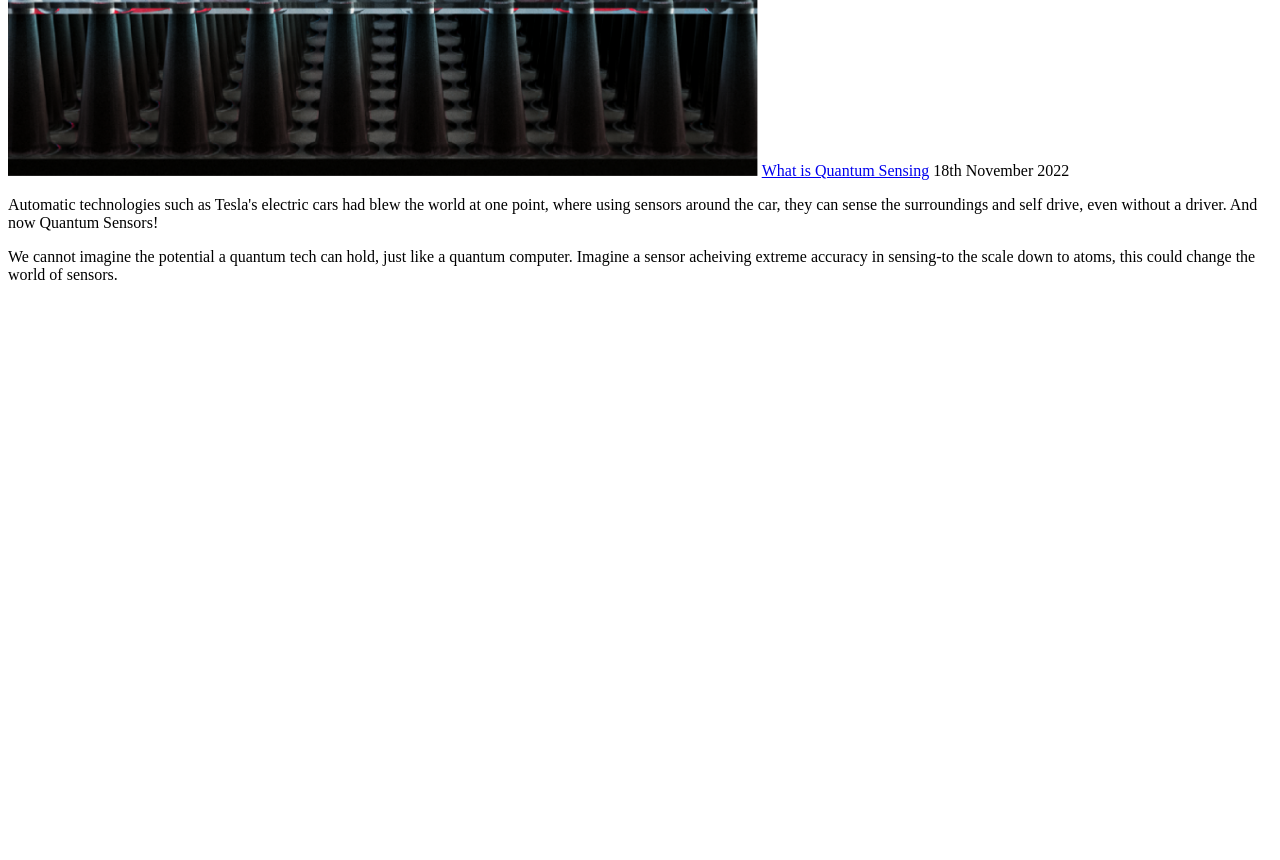
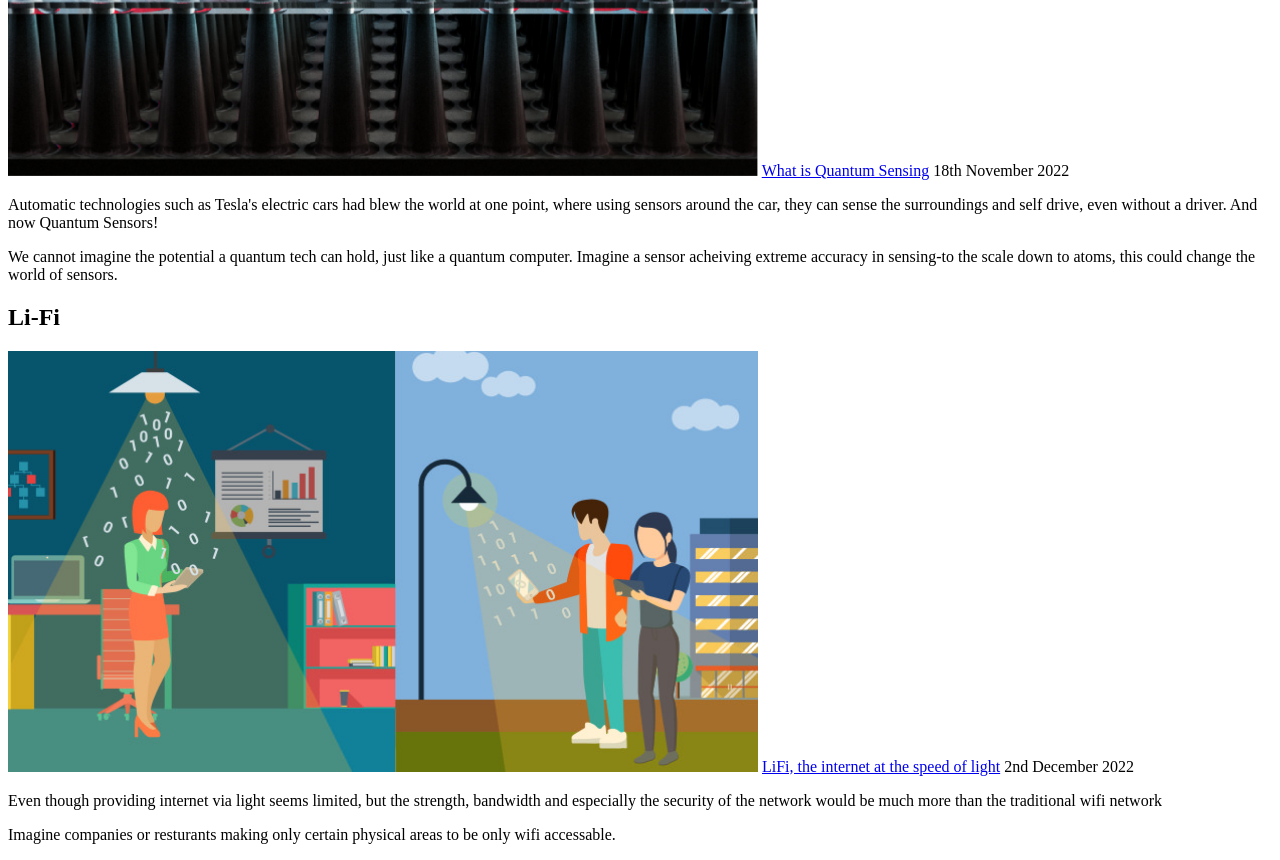
Before and after one commit to Akshat-Sanan/blog_1500_02, a plain HTML site: page index.html in a window 1280 px wide. Shown: the part 1287-2147 px from the top of the page. Before the commit the page ends 1587 px from the top, so only its background shows below. Drawn offline with Linux system fonts and the light colour scheme.

Commit message:
Added Article 3

```diff
--- a/index.html
+++ b/index.html
@@ -27,6 +27,15 @@
             <p>We cannot imagine the potential a quantum tech can hold, just like a quantum computer. Imagine a sensor acheiving extreme accuracy in sensing-to the scale down to atoms, this could change the world of sensors.</p>
         </article>
 
+        <article id="at3">
+            <h2>Li-Fi</h2>
+            <img src="./Images/4.jpg" alt="representation of network connection under light" width="750px">
+            <a href="https://www.iberdrola.com/innovation/lifi-technology">LiFi, the internet at the speed of light</a>
+            <time>2nd December 2022</time>
+            <p>Even though providing internet via light seems limited, but the strength, bandwidth and especially the security of the network would be much more than the traditional wifi network </p>
+            <p>Imagine companies or resturants making only certain physical areas to be only wifi accessable. </p>
+        </article>
+
     </main>
 </body>
 </html>
```
Also changed, not shown: Images/4.jpg (added).
